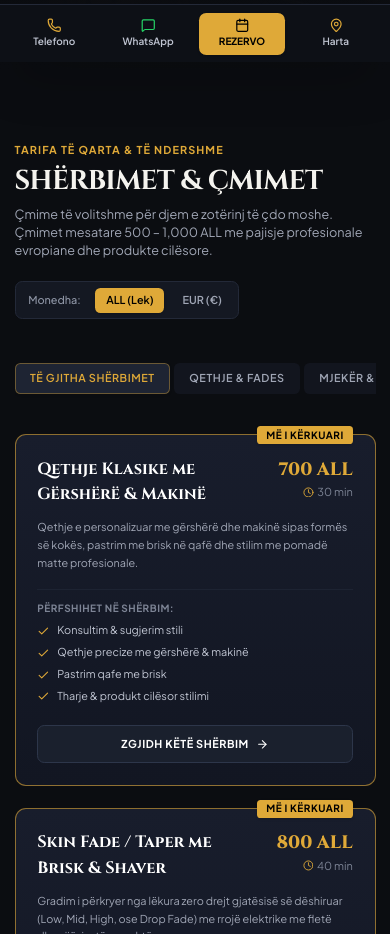
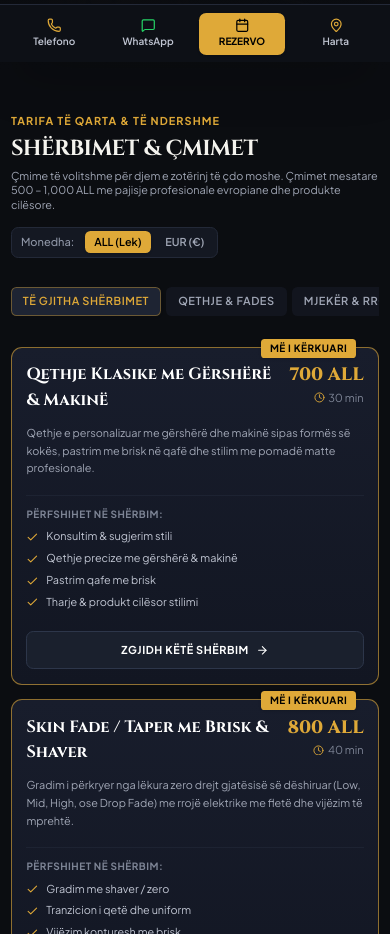
Before and after one commit to HeliosGng/genti-barbershop, a React (Vite) app: page / in a window 390 px wide. Shown: the part 782-1716 px from the top of the page. Built offline with nearby package versions, Linux system fonts and the light colour scheme; a web font is replaced by a local one.

Commit message:
Refactor PricingServices component layout and styles

```diff
--- a/src/components/PricingServices.tsx
+++ b/src/components/PricingServices.tsx
@@ -26,28 +26,28 @@ export const PricingServices: React.FC<PricingServicesProps> = ({ onSelectServic
   ];
 
   return (
-    <section id="services" className="py-20 bg-[#0b0d11] scroll-mt-20">
-      <div className="max-w-7xl mx-auto px-4 sm:px-6 lg:px-8">
+    <section id="services" className="py-12 sm:py-20 bg-[#0b0d11] scroll-mt-20">
+      <div className="max-w-7xl mx-auto px-3 sm:px-6 lg:px-8">
         {/* Section Header */}
-        <div className="flex flex-col md:flex-row md:items-end justify-between mb-12 gap-6">
+        <div className="flex flex-col md:flex-row md:items-end justify-between mb-8 sm:mb-12 gap-4 sm:gap-6">
           <div>
-            <div className="text-xs uppercase tracking-widest text-[#dfa938] font-bold mb-2">
+            <div className="text-xs uppercase tracking-widest text-[#dfa938] font-bold mb-1.5 sm:mb-2">
               {t.pricingKicker}
             </div>
-            <h2 className="text-3xl sm:text-4xl font-bold font-brand text-[#f4f3ee] tracking-tight">
+            <h2 className="text-2xl sm:text-4xl font-bold font-brand text-[#f4f3ee] tracking-tight">
               {t.pricingTitle}
             </h2>
-            <p className="text-[#a0a6b5] text-sm sm:text-base mt-2 max-w-xl">
+            <p className="text-[#a0a6b5] text-xs sm:text-base mt-1.5 sm:mt-2 max-w-xl">
               {t.pricingSubtitle}
             </p>
           </div>
 
           {/* Currency Toggle */}
-          <div className="flex items-center gap-2 self-start md:self-auto bg-[#141822] p-1.5 rounded-lg border border-[#232938]">
-            <span className="text-xs text-[#8e95a5] px-2 font-medium">{t.currencyLabel}</span>
+          <div className="flex items-center gap-1.5 sm:gap-2 self-start md:self-auto bg-[#141822] p-1 sm:p-1.5 rounded-lg border border-[#232938]">
+            <span className="text-[11px] sm:text-xs text-[#8e95a5] px-1.5 sm:px-2 font-medium">{t.currencyLabel}</span>
             <button
               onClick={() => setCurrency('ALL')}
-              className={`px-3 py-1.5 text-xs font-semibold rounded-md transition-all cursor-pointer ${
+              className={`px-2.5 sm:px-3 py-1 sm:py-1.5 text-xs font-semibold rounded-md transition-all cursor-pointer ${
                 currency === 'ALL'
                   ? 'bg-[#dfa938] text-black shadow-sm'
                   : 'text-[#a0a6b5] hover:text-white'
@@ -57,7 +57,7 @@ export const PricingServices: React.FC<PricingServicesProps> = ({ onSelectServic
             </button>
             <button
               onClick={() => setCurrency('EUR')}
-              className={`px-3 py-1.5 text-xs font-semibold rounded-md transition-all cursor-pointer ${
+              className={`px-2.5 sm:px-3 py-1 sm:py-1.5 text-xs font-semibold rounded-md transition-all cursor-pointer ${
                 currency === 'EUR'
                   ? 'bg-[#dfa938] text-black shadow-sm'
                   : 'text-[#a0a6b5] hover:text-white'
@@ -69,12 +69,12 @@ export const PricingServices: React.FC<PricingServicesProps> = ({ onSelectServic
         </div>
 
         {/* Category Filter Tabs */}
-        <div className="flex items-center gap-1 sm:gap-2 overflow-x-auto pb-3 mb-8 no-scrollbar">
+        <div className="flex items-center gap-1.5 sm:gap-2 overflow-x-auto pb-2.5 sm:pb-3 mb-6 sm:mb-8 no-scrollbar">
           {categories.map((cat) => (
             <button
               key={cat.id}
               onClick={() => setActiveCategory(cat.id as any)}
-              className={`px-4 py-2 text-xs font-semibold uppercase tracking-wider rounded-md whitespace-nowrap transition-all cursor-pointer ${
+              className={`px-3 sm:px-4 py-1.5 sm:py-2 text-[11px] sm:text-xs font-semibold uppercase tracking-wider rounded-md whitespace-nowrap transition-all cursor-pointer ${
                 activeCategory === cat.id
                   ? 'bg-[#1e2433] text-[#dfa938] border border-[#dfa938]/40 shadow-sm'
                   : 'bg-[#12151e] text-[#a0a6b5] border border-transparent hover:border-[#2a3244] hover:text-white'
@@ -86,11 +86,11 @@ export const PricingServices: React.FC<PricingServicesProps> = ({ onSelectServic
         </div>
 
         {/* Services Bento Grid */}
-        <div className="grid grid-cols-1 md:grid-cols-2 lg:grid-cols-3 gap-6">
+        <div className="grid grid-cols-1 md:grid-cols-2 lg:grid-cols-3 gap-4 sm:gap-6">
           {filteredServices.map((service) => (
             <div
               key={service.id}
-              className={`relative bg-[#121622] rounded-xl border p-6 flex flex-col justify-between transition-all hover:border-[#dfa938]/50 hover:shadow-xl hover:shadow-black/50 ${
+              className={`relative bg-[#121622] rounded-xl border p-4 sm:p-6 flex flex-col justify-between transition-all hover:border-[#dfa938]/50 hover:shadow-xl hover:shadow-black/50 ${
                 service.popular ? 'border-[#dfa938]/60 bg-gradient-to-b from-[#181d2c] to-[#121622]' : 'border-[#222838]'
               }`}
             >
```
